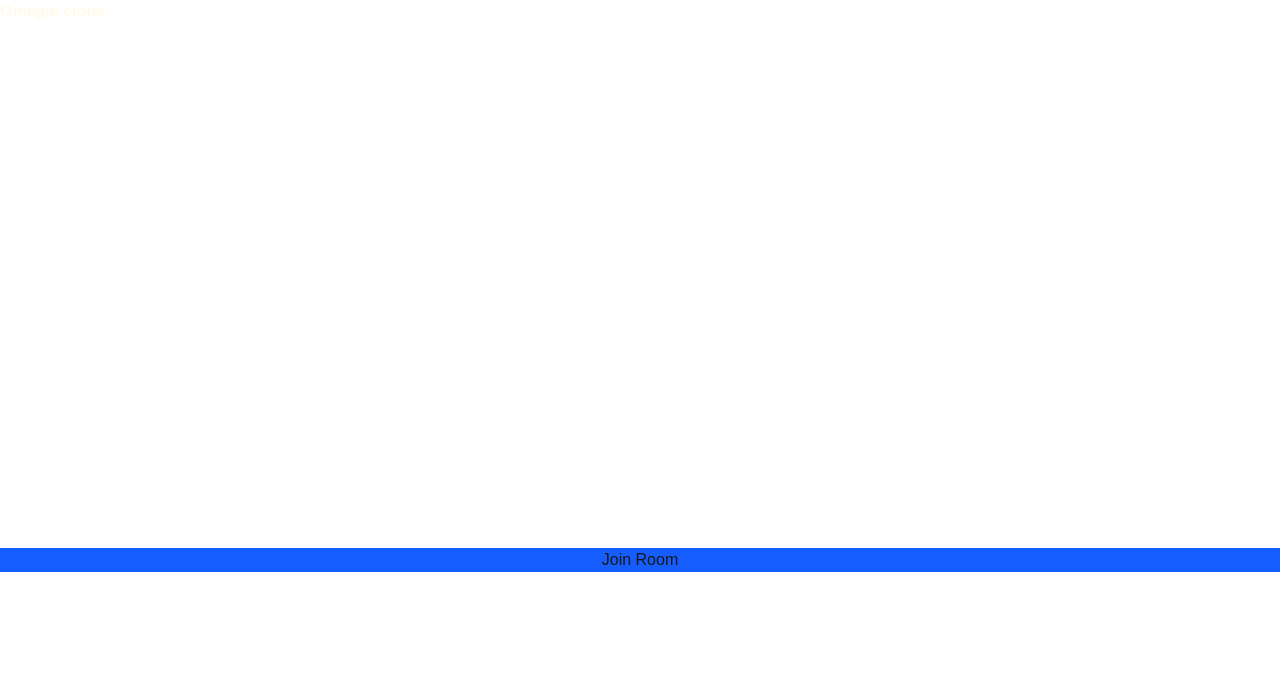
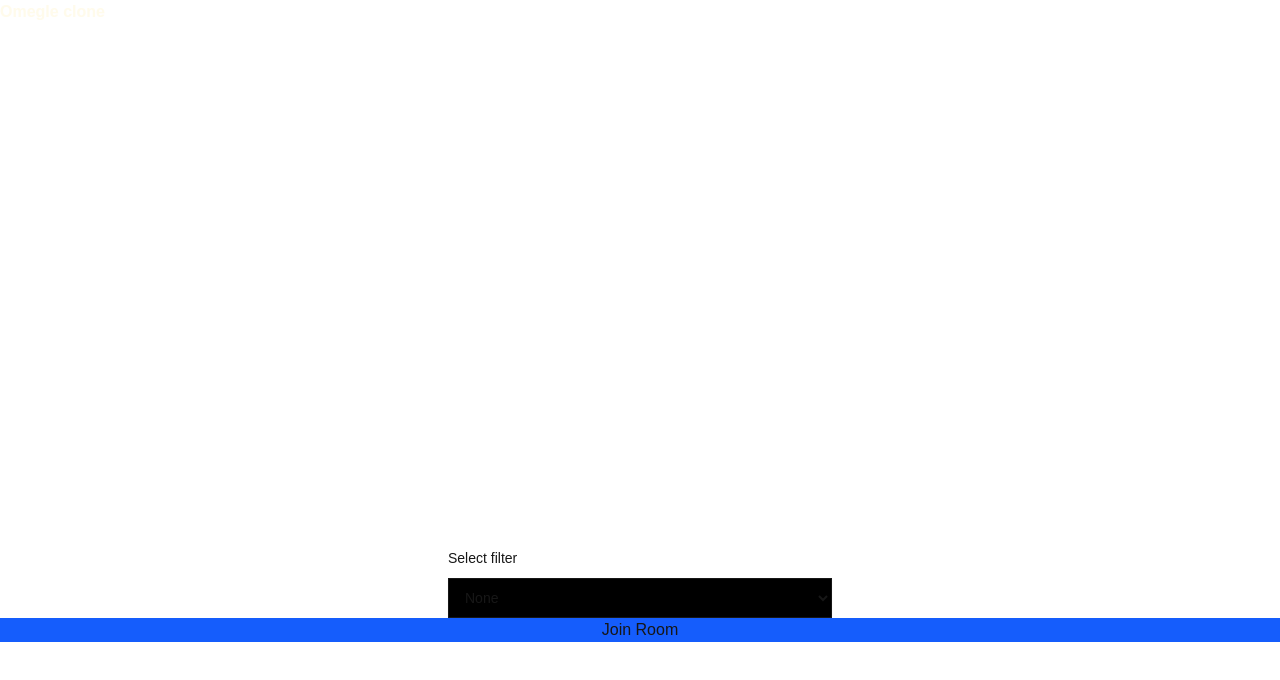
Before and after one commit to shubham-Alhat/experiment-with-webrtc-websockets, a Next.js app in the folder video-app/client/: page / in a window 1280 px wide. Shown: the top 680 px of the page. Built offline with nearby package versions, Linux system fonts and the light colour scheme.

Commit message:
implement css filter on video

```diff
--- a/video-app/client/app/page.tsx
+++ b/video-app/client/app/page.tsx
@@ -1,6 +1,7 @@
 "use client";
-import { useRef, useState } from "react";
+import { ChangeEvent, useRef, useState } from "react";
 import { useRouter } from "next/navigation";
+import { clonePageVaryPathWithNewSearchParams } from "next/dist/client/components/segment-cache/vary-path";
 export default function Home() {
   const [name, setName] = useState("");
   const videoRef = useRef<HTMLVideoElement>(null);
@@ -23,6 +24,19 @@ export default function Home() {
     }
   };
 
+  const handleChangeFilter = (e: ChangeEvent<HTMLSelectElement>) => {
+    if (!videoRef.current) {
+      console.log("video ref not found..");
+      return;
+    }
+
+    console.log(e.target.value);
+    videoRef.current.classList.remove("invert", "grayscale", "blur-md");
+    if (e.target.value === "INVERT") videoRef.current.classList.add("invert");
+    if (e.target.value === "GREY") videoRef.current.classList.add("grayscale");
+    if (e.target.value === "BLUR") videoRef.current.classList.add("blur-md");
+  };
+
   return (
     <>
       <div className="text-amber-50 font-bold">Omegle clone</div>
@@ -35,6 +49,24 @@ export default function Home() {
           playsInline
           muted
         ></video>
+
+        <form className="max-w-sm mx-auto">
+          <label className="block mb-2.5 text-sm font-medium text-heading">
+            Select filter
+          </label>
+          <select
+            onChange={handleChangeFilter}
+            id="filters"
+            className="block w-full px-3 py-2.5 bg-black border border-default-medium text-heading text-sm rounded-base focus:ring-brand focus:border-brand shadow-xs placeholder:text-body"
+          >
+            <option selected value="NONE">
+              None
+            </option>
+            <option value="INVERT">Invert</option>
+            <option value="GREY">Grey-scale</option>
+            <option value="BLUR">Blur</option>
+          </select>
+        </form>
       </div>
       <button onClick={init} className="bg-blue-600 text-center">
         Join Room
```
